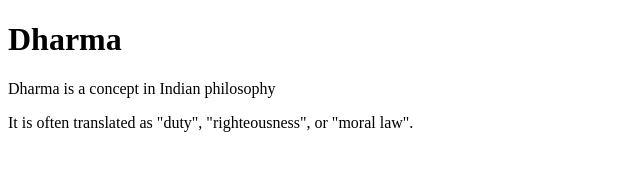
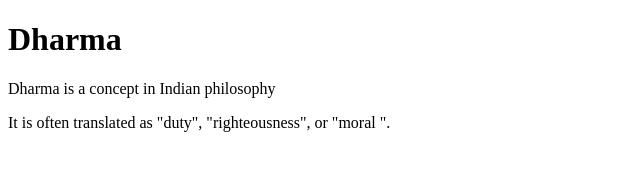
Before and after one commit to banapuramlakshmikanth/GitPracRepo, a plain HTML site: page dharma/index.html in a window 1280 px wide. Shown: the full height of the page, 0-640 px from the left. Drawn offline with Linux system fonts and the light colour scheme.

Commit message:
updates index.html again

```diff
--- a/dharma/index.html
+++ b/dharma/index.html
@@ -9,6 +9,7 @@
 <body>
     <h1>Dharma</h1>
     <p>Dharma is a concept in Indian philosophy </p>
-    <p>It is often translated as "duty", "righteousness", or "moral law".</p>
+    <p>It is often translated as "duty", "righteousness", or "moral ".</p>
+
 
 </html>
```
